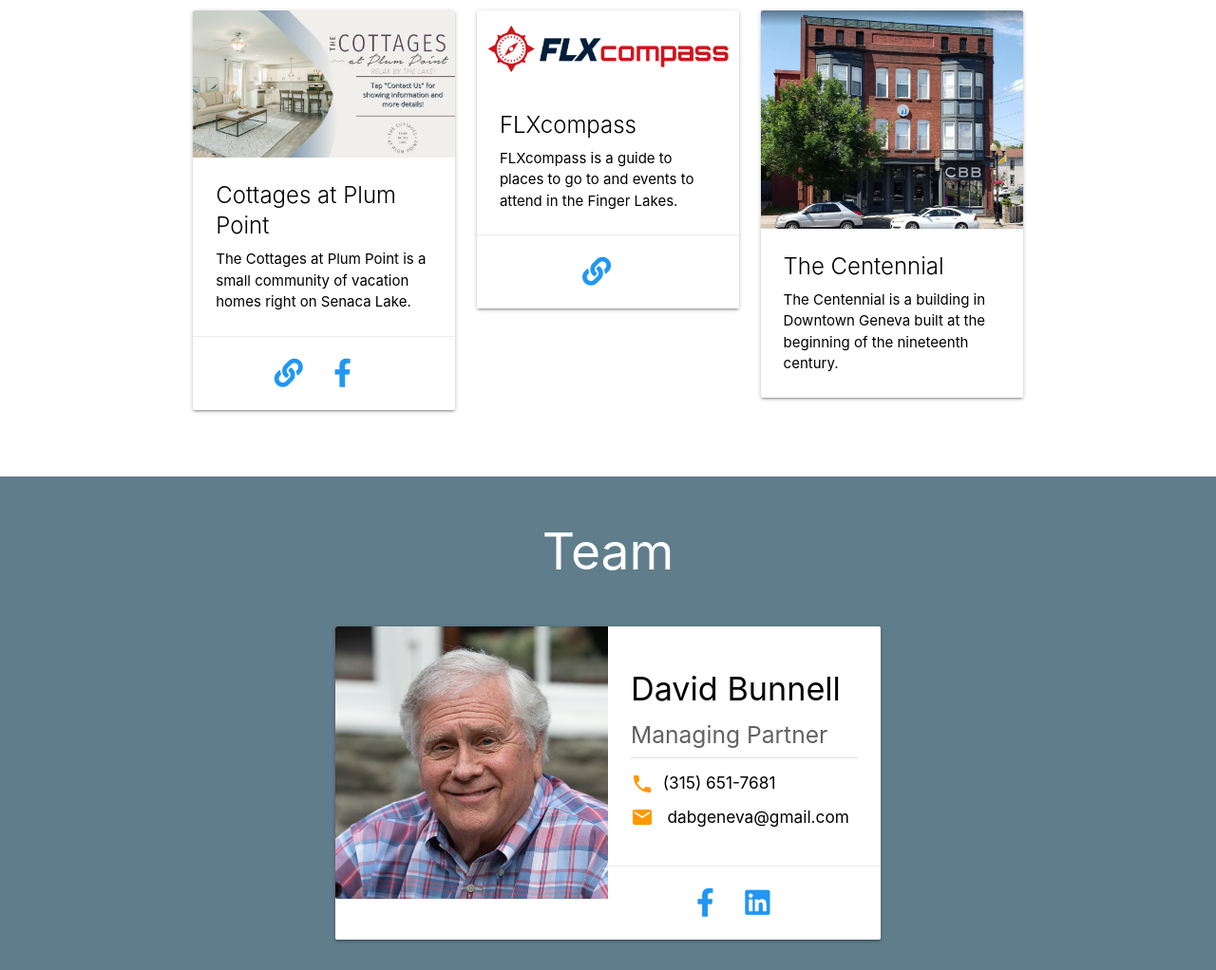
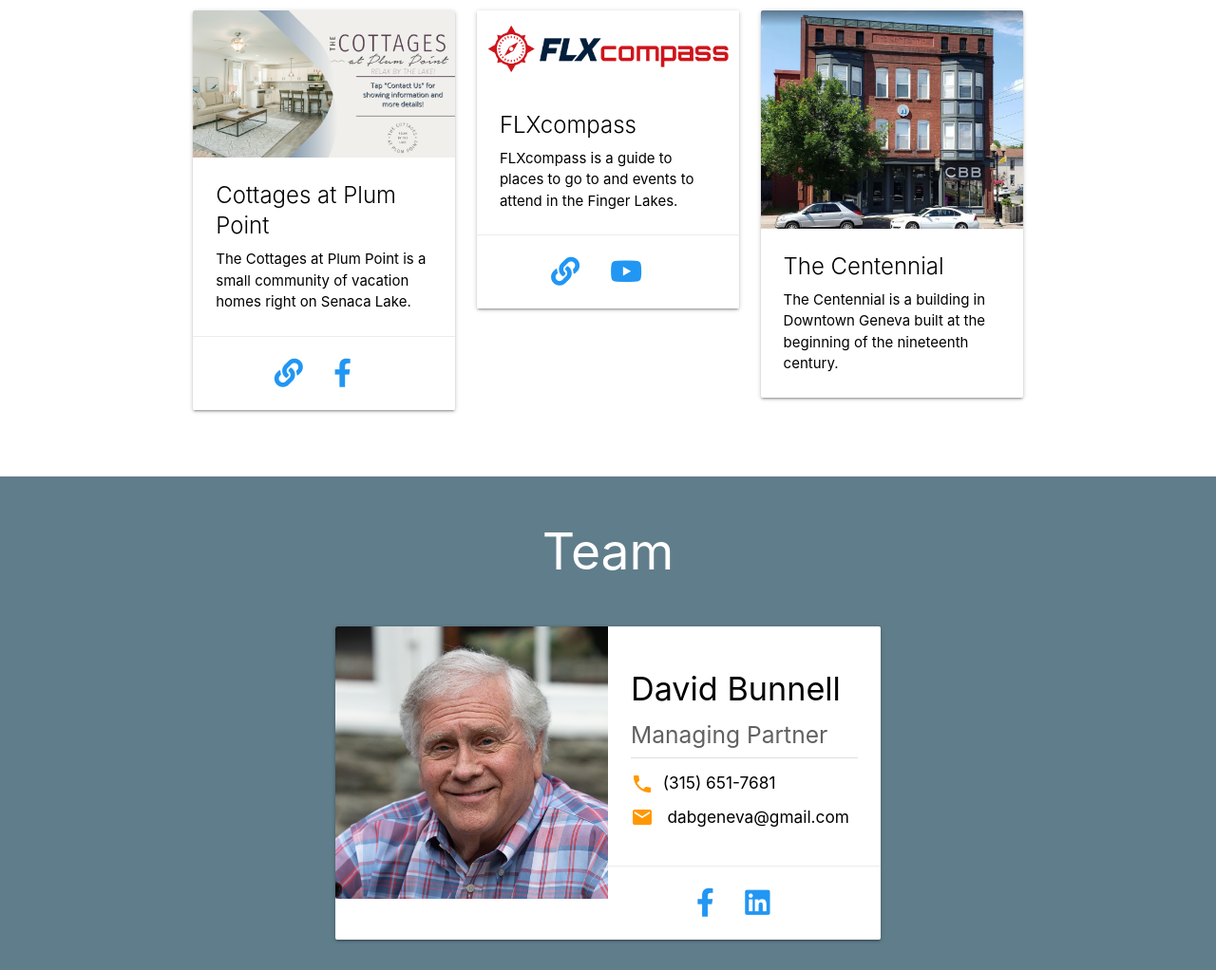
Before and after one commit to jasonbunnell/bunnell-assoc, a website: page index.html in a window 1280 px wide. Shown: the part 695-1717 px from the top of the page at 95% size. Drawn offline with nearby package versions, Linux system fonts and the light colour scheme.

Commit message:
Added youtube social icon to FLXcompass with link to FLXcompass youtube channel.

```diff
--- a/index.html
+++ b/index.html
@@ -204,6 +204,9 @@
                            <a href="https://flxcompass.com" class="blue-text fa-2x">
                               <i class="fas fa-link"></i>
                            </a>
+                           <a href="https://www.youtube.com/@FLXcompass" class="blue-text fa-2x">
+                              <i class="fab fa-youtube"></i>
+                           </a>
                         </div>
                      </div>
                   </div>
```
